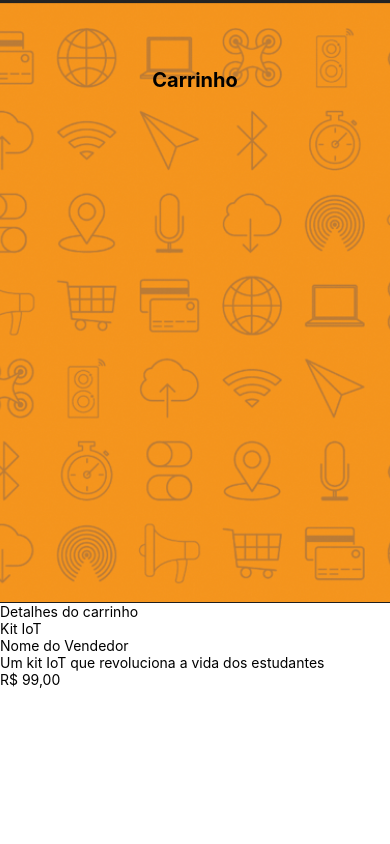
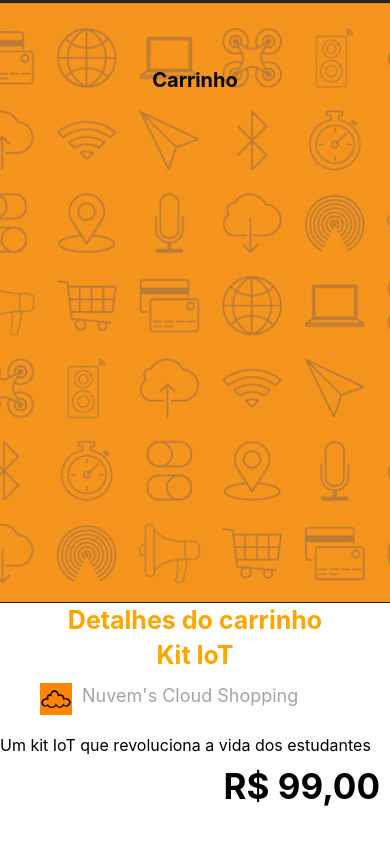
Before and after one commit to WallaceSousa88/React-Native, a React Native app in the folder P_REACT/: screen / in a window 390 px wide. Built offline with nearby package versions, Linux system fonts and the light colour scheme.

Commit message:
ready for next step

```diff
--- a/P_REACT/App.js
+++ b/P_REACT/App.js
@@ -1,5 +1,6 @@
-import { StatusBar, StyleSheet, Text, SafeAreaView, Image, Dimensions } from 'react-native';
+import { StatusBar, StyleSheet, Text, SafeAreaView, Image, Dimensions, View } from 'react-native';
 import topo from './assets/assets/topo.png'
+import logoVendedor from './assets/assets/logo.png'
 
 const width = Dimensions.get('screen').width;
 
@@ -8,11 +9,15 @@ export default function App() {
     <SafeAreaView style={styles.container}>
       <Image style={styles.topo} source={topo} />
       <Text style={styles.tituloCarrinho}>Carrinho</Text>
-      <Text>Detalhes do carrinho</Text>
-      <Text>Kit IoT</Text>
-      <Text>Nome do Vendedor</Text>
-      <Text>Um kit IoT que revoluciona a vida dos estudantes</Text>
-      <Text>R$ 99,00</Text>
+
+      <Text style={styles.detalhes}>Detalhes do carrinho</Text>
+      <Text style={styles.titulo}>Kit IoT</Text>
+      <View style={styles.vendedor}>
+      <Image style={styles.logoVendedor} source={logoVendedor}/>
+      <Text style={styles.nomeVendedor}>Nuvem's Cloud Shopping</Text>
+      </View>
+      <Text style={styles.desc}>Um kit IoT que revoluciona a vida dos estudantes</Text>
+      <Text style={styles.preco}>R$ 99,00</Text>
       <StatusBar />
     </SafeAreaView>
   );
@@ -34,6 +39,45 @@ const styles = StyleSheet.create({
     width:'100%',
     fontSize: 20,
     fontWeight: "bold",
-    lineHeight: 40
+    lineHeight: 40,
+  },
+  detalhes:{
+    color:"#ffa500",
+    fontWeight:"bold",
+    fontSize: 25,
+    lineHeight: 35,
+    textAlign:"center",
+  },
+  titulo:{
+    color:"#ffa500",
+    fontWeight:"bold",
+    fontSize: 25,
+    lineHeight: 35,
+    textAlign: "center",
+  },
+  nomeVendedor:{
+    color:"#a3a3a3",
+    fontSize: 18,
+    lineHeight: 26,
+    marginLeft: 10,
+  },
+  desc:{
+    fontSize: 16,
+    paddingVertical: 10,
+  },
+  preco:{
+    fontSize: 35,
+    fontWeight:"bold",
+    textAlign:"right",
+    paddingHorizontal: 10,
+  },
+  logoVendedor:{
+    width: 32,
+    height: 32,
+    marginLeft: 30,
+  },
+  vendedor:{
+    flexDirection:"row",
+    padding: 10,
   }
 });
```
